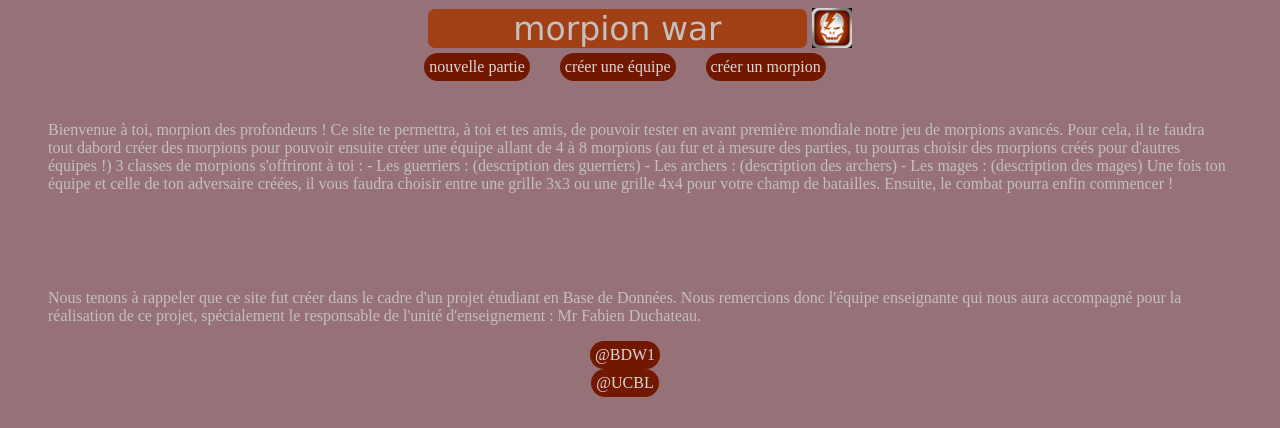
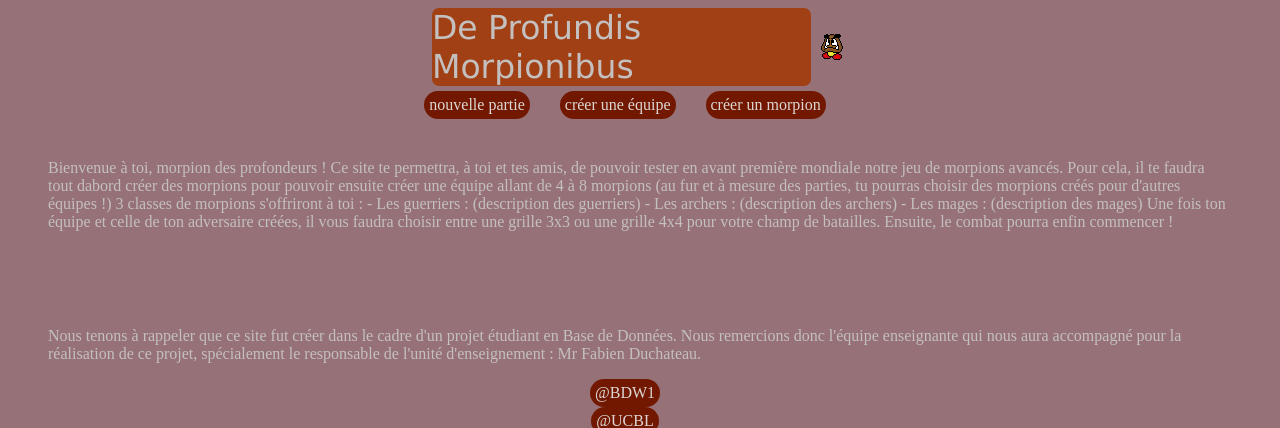
Before and after one commit to Mongeta64/projet-morion, a PHP site: page / in a window 1280 px wide. Shown: the top 428 px of the page. Run offline with PHP 8.4, Linux system fonts and the light colour scheme.

Commit message:
icon + titre

```diff
--- a/base.php
+++ b/base.php
@@ -1,13 +1,13 @@
 <!DOCTYPE html>
 <html>
 <head>
-	<title>morpion war</title>
+	<title>De Profundis Morpionibus</title>
 	<meta charset="UTF-8">
 	<link rel="stylesheet" type="text/css" href="style.css">
-	<link rel="icon" type="image" href="shadowgun-icone.jpg" />
+	<link rel="icon" type="image" href="morpion.png" />
 </head>
 
-<header class="head" ><span class="txt">morpion war</span><a class="home_link" href="/"><img class="img" src="shadowgun-icone.jpg"/></a></header>
+<header class="head" ><span class="txt">De Profundis Morpionibus</span><a class="home_link" href="/"><img class="img" src="morpion.png"/></a></header>
 
 <nav class="menu">
 	<a class="menu_button" href="nouvelle_partie.php">nouvelle partie</a>
--- a/style.css
+++ b/style.css
@@ -25,8 +25,8 @@ margin-bottom: 5px;
 }
 
 .img {
-	width: 40px;
-	height: 40px;
+	width: 32px;
+	height: 32px;
 }
 
 .txt {
```
